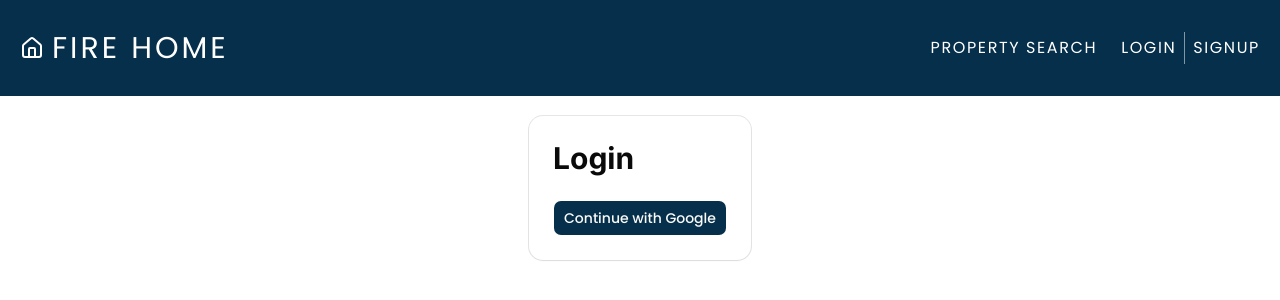
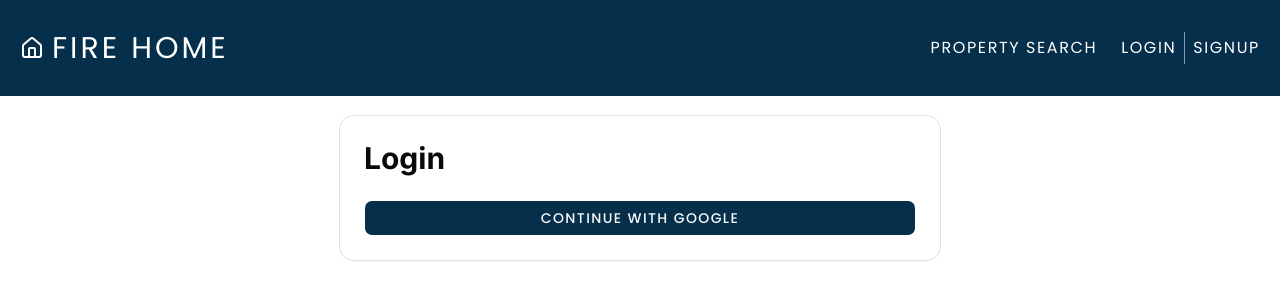
Before and after one commit to flyingduck92/firebase_nextjs, a Next.js app: page /login in a window 1280 px wide. Shown: the top 300 px of the page. Built offline with nearby package versions, Linux system fonts and the light colour scheme; no server answers.

Commit message:
Fix login card size on MD screen + Button text to uppercase

```diff
--- a/app/(auth)/layout.tsx
+++ b/app/(auth)/layout.tsx
@@ -1,7 +1,7 @@
 import { ReactNode } from 'react'
 
 export default function AuthLayout({ children }: { children: ReactNode }) {
-  return <div className="max-w-160 p-5 mx-auto">
+  return <div className="max-w-160 md:w-160 p-5 mx-auto">
     {children}
   </div>
 }
--- a/components/ui/button.tsx
+++ b/components/ui/button.tsx
@@ -5,7 +5,7 @@ import { Slot } from "radix-ui"
 import { cn } from "@/lib/utils"
 
 const buttonVariants = cva(
-  "group/button inline-flex shrink-0 items-center justify-center rounded-md border border-transparent bg-clip-padding text-sm font-medium whitespace-nowrap transition-all outline-none select-none focus-visible:border-ring focus-visible:ring-3 focus-visible:ring-ring/50 active:not-aria-[haspopup]:translate-y-px disabled:pointer-events-none disabled:opacity-50 aria-invalid:border-destructive aria-invalid:ring-3 aria-invalid:ring-destructive/20 dark:aria-invalid:border-destructive/50 dark:aria-invalid:ring-destructive/40 [&_svg]:pointer-events-none [&_svg]:shrink-0 [&_svg:not([class*='size-'])]:size-4",
+  "group/button uppercase tracking-widest inline-flex shrink-0 items-center justify-center rounded-md border border-transparent bg-clip-padding text-sm font-medium whitespace-nowrap transition-all outline-none select-none focus-visible:border-ring focus-visible:ring-3 focus-visible:ring-ring/50 active:not-aria-[haspopup]:translate-y-px disabled:pointer-events-none disabled:opacity-50 aria-invalid:border-destructive aria-invalid:ring-3 aria-invalid:ring-destructive/20 dark:aria-invalid:border-destructive/50 dark:aria-invalid:ring-destructive/40 [&_svg]:pointer-events-none [&_svg]:shrink-0 [&_svg:not([class*='size-'])]:size-4",
   {
     variants: {
       variant: {
```
